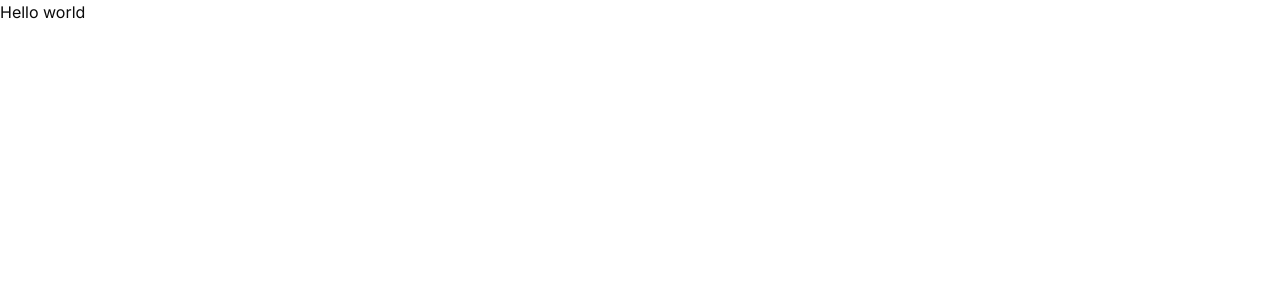
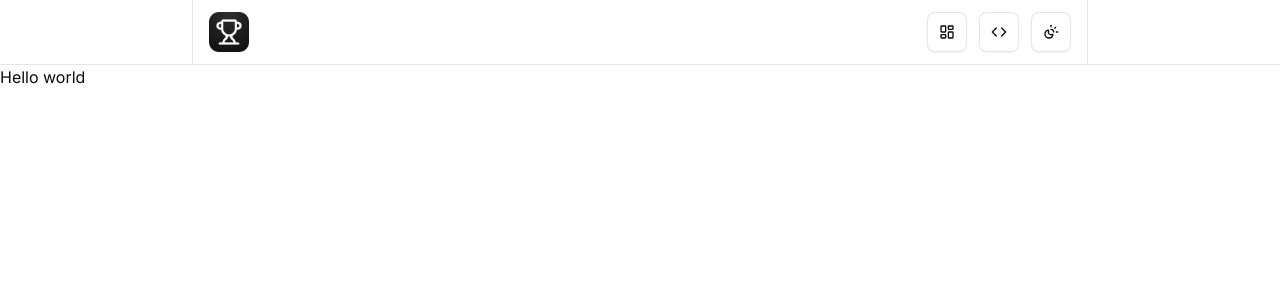
Before and after one commit to tasha-dev/evolveos, a Next.js app: page / in a window 1280 px wide. Shown: the top 300 px of the page. Built offline with nearby package versions, Linux system fonts and the light colour scheme.

Commit message:
added header component as default

```diff
--- a/app/page.tsx
+++ b/app/page.tsx
@@ -1,9 +1,13 @@
 // Codes by mahdi tasha
+// Importing part
+import Header from "@/component/header";
+
 // Creating and exporting home page as default
 export default function HomePage() {
   // Returning JSX
   return (
     <div>
+      <Header />
       <h1>Hello world</h1>
     </div>
   );
--- /dev/null
+++ b/component/header.tsx
@@ -0,0 +1,58 @@
+// Codes by mahdi tasha
+// Importing part
+import { cn } from "@/lib/util";
+import { HeaderProps } from "@/type/component";
+import Image from "next/image";
+import Link from "next/link";
+import LogoImage from "@/image/logo.png";
+import ThemeToggler from "./ui/themeToggler";
+import {
+  Tooltip,
+  TooltipTrigger,
+  TooltipContent,
+} from "@/component/ui/tooltip";
+import { Button } from "@/component/ui/button";
+import { Code, LayoutDashboard } from "lucide-react";
+
+// Creating and exporting Header component as default
+export default function Header({ className }: HeaderProps) {
+  // Returning JSX
+  return (
+    <header className={cn("border-b border-b-foreground/10", className)}>
+      <div className="py-3 px-4 max-w-4xl flex items-center justify-between gap-4 mx-auto border-x border-x-foreground/10">
+        <Link href="/" className="block">
+          <Image
+            width={100}
+            height={100}
+            alt="Evolve OS - logo"
+            className="size-10"
+            src={LogoImage.src}
+          />
+        </Link>
+        <div className="flex items-center justify-center gap-3">
+          <Tooltip>
+            <TooltipTrigger asChild>
+              <Button asChild variant={"outline"} size="icon-lg">
+                <Link href="/dashboard">
+                  <LayoutDashboard />
+                </Link>
+              </Button>
+            </TooltipTrigger>
+            <TooltipContent>Start using the app</TooltipContent>
+          </Tooltip>
+          <Tooltip>
+            <TooltipTrigger asChild>
+              <Button asChild variant={"outline"} size="icon-lg">
+                <Link href="https://tasha.vercel.app/">
+                  <Code />
+                </Link>
+              </Button>
+            </TooltipTrigger>
+            <TooltipContent>Codes by mahdi tasha</TooltipContent>
+          </Tooltip>
+          <ThemeToggler variant="outline" />
+        </div>
+      </div>
+    </header>
+  );
+}
--- /dev/null
+++ b/component/ui/button.tsx
@@ -0,0 +1,62 @@
+import * as React from "react";
+import { Slot } from "@radix-ui/react-slot";
+import { cva, type VariantProps } from "class-variance-authority";
+
+import { cn } from "@/lib/util";
+
+const buttonVariants = cva(
+  "inline-flex items-center justify-center gap-2 whitespace-nowrap rounded-md text-sm font-medium transition-all disabled:pointer-events-none disabled:opacity-50 [&_svg]:pointer-events-none [&_svg:not([class*='size-'])]:size-4 shrink-0 [&_svg]:shrink-0 outline-none focus-visible:border-ring focus-visible:ring-ring/50 focus-visible:ring-[3px] aria-invalid:ring-destructive/20 dark:aria-invalid:ring-destructive/40 aria-invalid:border-destructive",
+  {
+    variants: {
+      variant: {
+        default: "bg-primary text-primary-foreground hover:bg-primary/90",
+        destructive:
+          "bg-destructive text-white hover:bg-destructive/90 focus-visible:ring-destructive/20 dark:focus-visible:ring-destructive/40 dark:bg-destructive/60",
+        outline:
+          "border border-foreground/10 bg-background shadow-xs hover:bg-accent hover:text-accent-foreground dark:bg-input/30 dark:border-input dark:hover:bg-input/50",
+        secondary:
+          "bg-secondary text-secondary-foreground hover:bg-secondary/80",
+        ghost:
+          "hover:bg-accent hover:text-accent-foreground dark:hover:bg-accent/50",
+        link: "text-primary underline-offset-4 hover:underline",
+      },
+      size: {
+        default: "h-9 px-4 py-2 has-[>svg]:px-3",
+        sm: "h-8 rounded-md gap-1.5 px-3 has-[>svg]:px-2.5",
+        lg: "h-10 rounded-md px-6 has-[>svg]:px-4",
+        icon: "size-9",
+        "icon-sm": "size-8",
+        "icon-lg": "size-10",
+      },
+    },
+    defaultVariants: {
+      variant: "default",
+      size: "default",
+    },
+  },
+);
+
+function Button({
+  className,
+  variant = "default",
+  size = "default",
+  asChild = false,
+  ...props
+}: React.ComponentProps<"button"> &
+  VariantProps<typeof buttonVariants> & {
+    asChild?: boolean;
+  }) {
+  const Comp = asChild ? Slot : "button";
+
+  return (
+    <Comp
+      data-slot="button"
+      data-variant={variant}
+      data-size={size}
+      className={cn(buttonVariants({ variant, size, className }))}
+      {...props}
+    />
+  );
+}
+
+export { Button, buttonVariants };
--- /dev/null
+++ b/component/ui/themeToggler.tsx
@@ -0,0 +1,42 @@
+// Codes by mahdi tasha
+// Forcing next.js to render this component as client side component
+"use client";
+
+// Importing part
+import {
+  Tooltip,
+  TooltipTrigger,
+  TooltipContent,
+} from "@/component/ui/tooltip";
+import { Button } from "@/component/ui/button";
+import { SunMoon } from "lucide-react";
+import { ThemeTogglerProps } from "@/type/component";
+import { useTheme } from "next-themes";
+
+// Creating and exporting ThemeToggler component as default
+export default function ThemeToggler({
+  className,
+  size = "icon-lg",
+  variant = "default",
+}: ThemeTogglerProps) {
+  // Defining hooks
+  const { setTheme } = useTheme();
+
+  // Returning JSX
+  return (
+    <Tooltip>
+      <TooltipTrigger asChild className={className}>
+        <Button
+          size={size}
+          variant={variant}
+          onClick={() => {
+            setTheme((theme) => (theme === "dark" ? "light" : "dark"));
+          }}
+        >
+          <SunMoon />
+        </Button>
+      </TooltipTrigger>
+      <TooltipContent>Toggle theme</TooltipContent>
+    </Tooltip>
+  );
+}
--- /dev/null
+++ b/component/ui/tooltip.tsx
@@ -0,0 +1,61 @@
+"use client"
+
+import * as React from "react"
+import * as TooltipPrimitive from "@radix-ui/react-tooltip"
+
+import { cn } from "@/lib/util"
+
+function TooltipProvider({
+  delayDuration = 0,
+  ...props
+}: React.ComponentProps<typeof TooltipPrimitive.Provider>) {
+  return (
+    <TooltipPrimitive.Provider
+      data-slot="tooltip-provider"
+      delayDuration={delayDuration}
+      {...props}
+    />
+  )
+}
+
+function Tooltip({
+  ...props
+}: React.ComponentProps<typeof TooltipPrimitive.Root>) {
+  return (
+    <TooltipProvider>
+      <TooltipPrimitive.Root data-slot="tooltip" {...props} />
+    </TooltipProvider>
+  )
+}
+
+function TooltipTrigger({
+  ...props
+}: React.ComponentProps<typeof TooltipPrimitive.Trigger>) {
+  return <TooltipPrimitive.Trigger data-slot="tooltip-trigger" {...props} />
+}
+
+function TooltipContent({
+  className,
+  sideOffset = 0,
+  children,
+  ...props
+}: React.ComponentProps<typeof TooltipPrimitive.Content>) {
+  return (
+    <TooltipPrimitive.Portal>
+      <TooltipPrimitive.Content
+        data-slot="tooltip-content"
+        sideOffset={sideOffset}
+        className={cn(
+          "bg-foreground text-background animate-in fade-in-0 zoom-in-95 data-[state=closed]:animate-out data-[state=closed]:fade-out-0 data-[state=closed]:zoom-out-95 data-[side=bottom]:slide-in-from-top-2 data-[side=left]:slide-in-from-right-2 data-[side=right]:slide-in-from-left-2 data-[side=top]:slide-in-from-bottom-2 z-50 w-fit origin-(--radix-tooltip-content-transform-origin) rounded-md px-3 py-1.5 text-xs text-balance",
+          className
+        )}
+        {...props}
+      >
+        {children}
+        <TooltipPrimitive.Arrow className="bg-foreground fill-foreground z-50 size-2.5 translate-y-[calc(-50%_-_2px)] rotate-45 rounded-[2px]" />
+      </TooltipPrimitive.Content>
+    </TooltipPrimitive.Portal>
+  )
+}
+
+export { Tooltip, TooltipTrigger, TooltipContent, TooltipProvider }
--- a/package.json
+++ b/package.json
@@ -8,6 +8,8 @@
     "start": "next start"
   },
   "dependencies": {
+    "@radix-ui/react-slot": "^1.2.4",
+    "@radix-ui/react-tooltip": "^1.2.8",
     "class-variance-authority": "^0.7.1",
     "clsx": "^2.1.1",
     "lucide-react": "^0.562.0",
--- a/type/component.ts
+++ b/type/component.ts
@@ -6,3 +6,13 @@
 export interface RootLayoutProps {
   children: ReactNode;
 }
+
+export interface HeaderProps {
+  className?: string;
+}
+
+export interface ThemeTogglerProps {
+  className?: string;
+  variant?: "outline" | "default";
+  size?: "icon" | "icon-lg";
+}
```
Also changed, not shown: 1 other file (tests, documents, lock files or other folders).
